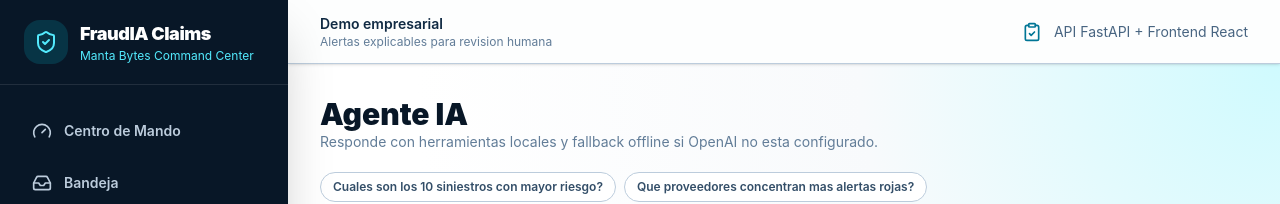
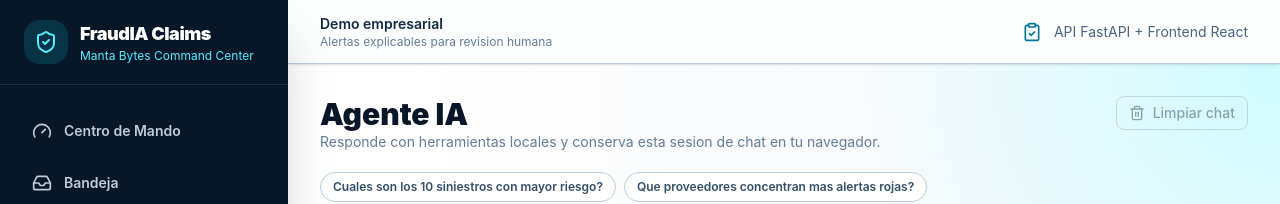
Before and after one commit to Erickelrojo-22/HackIAthon-MantaBytes-RetoAseguradora, a React (Vite) app in the folder frontend/: page /agent in a window 1280 px wide. Shown: the top 204 px of the page. Built offline with nearby package versions, Linux system fonts and the light colour scheme; no server answers; sample sign-in values are in the browser's storage.

Commit message:
Persist agent chat history

```diff
--- a/frontend/src/pages/Agent.tsx
+++ b/frontend/src/pages/Agent.tsx
@@ -1,9 +1,10 @@
 import type { FormEvent } from 'react';
-import { useState } from 'react';
-import { BotMessageSquare, Loader2, Send } from 'lucide-react';
+import { useEffect, useMemo, useState } from 'react';
+import { BotMessageSquare, Loader2, Send, Trash2 } from 'lucide-react';
 import { api } from '../lib/api';
 import { Button } from '../components/ui/Button';
 import { Card, CardContent } from '../components/ui/Card';
+import { useAuth } from '../contexts/useAuth';
 
 const suggestions = [
   'Cuales son los 10 siniestros con mayor riesgo?',
@@ -12,10 +13,28 @@ const suggestions = [
   'Que documentos faltan en los casos criticos?',
 ];
 
+type AgentMessage = { role: 'user' | 'agent'; content: string; source?: string };
+
+function readStoredMessages(storageKey: string): AgentMessage[] {
+  try {
+    const raw = localStorage.getItem(storageKey);
+    const parsed = raw ? JSON.parse(raw) : [];
+    return Array.isArray(parsed) ? parsed : [];
+  } catch {
+    return [];
+  }
+}
+
 export function Agent() {
+  const { user } = useAuth();
+  const storageKey = useMemo(() => `fraudia.agent.messages.${user?.email ?? 'anonymous'}`, [user?.email]);
   const [question, setQuestion] = useState('');
-  const [messages, setMessages] = useState<{ role: 'user' | 'agent'; content: string; source?: string }[]>([]);
+  const [messages, setMessages] = useState<AgentMessage[]>(() => readStoredMessages(storageKey));
   const [loading, setLoading] = useState(false);
+
+  useEffect(() => {
+    localStorage.setItem(storageKey, JSON.stringify(messages));
+  }, [messages, storageKey]);
 
   const ask = async (text: string) => {
     if (!text.trim()) return;
@@ -33,6 +52,12 @@ export function Agent() {
     }
   };
 
+  const clearChat = () => {
+    localStorage.removeItem(storageKey);
+    setMessages([]);
+    setQuestion('');
+  };
+
   const handleSend = (event: FormEvent) => {
     event.preventDefault();
     ask(question);
@@ -40,9 +65,15 @@ export function Agent() {
 
   return (
     <div className="mx-auto flex h-[calc(100vh-9rem)] max-w-5xl flex-col space-y-5">
-      <div>
-        <h1 className="text-3xl font-black text-navy-950">Agente IA</h1>
-        <p className="text-sm text-navy-500">Responde con herramientas locales y fallback offline si OpenAI no esta configurado.</p>
+      <div className="flex flex-wrap items-start justify-between gap-3">
+        <div>
+          <h1 className="text-3xl font-black text-navy-950">Agente IA</h1>
+          <p className="text-sm text-navy-500">Responde con herramientas locales y conserva esta sesion de chat en tu navegador.</p>
+        </div>
+        <Button type="button" variant="outline" size="sm" onClick={clearChat} disabled={messages.length === 0 || loading}>
+          <Trash2 className="mr-2 h-4 w-4" />
+          Limpiar chat
+        </Button>
       </div>
 
       <div className="flex flex-wrap gap-2">
```
